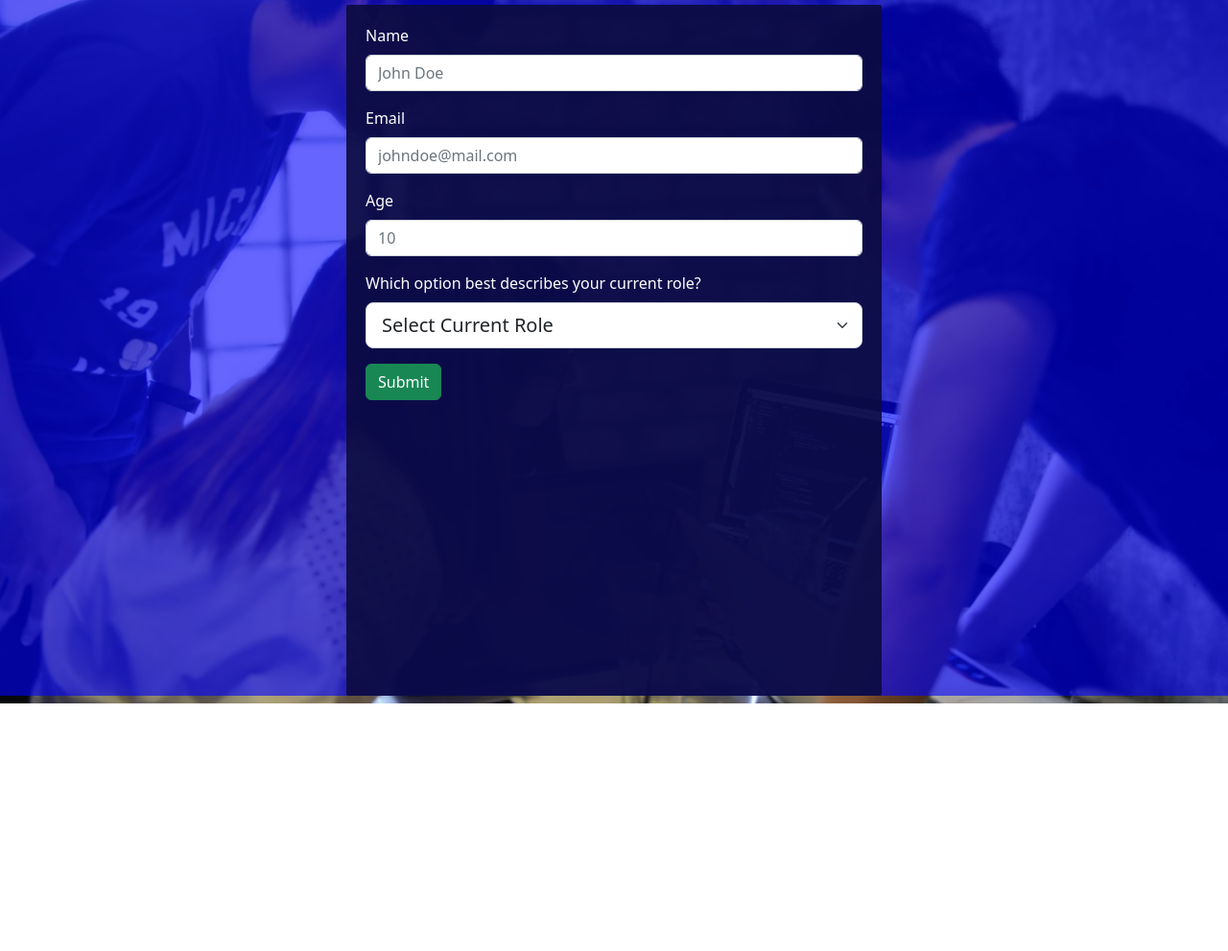
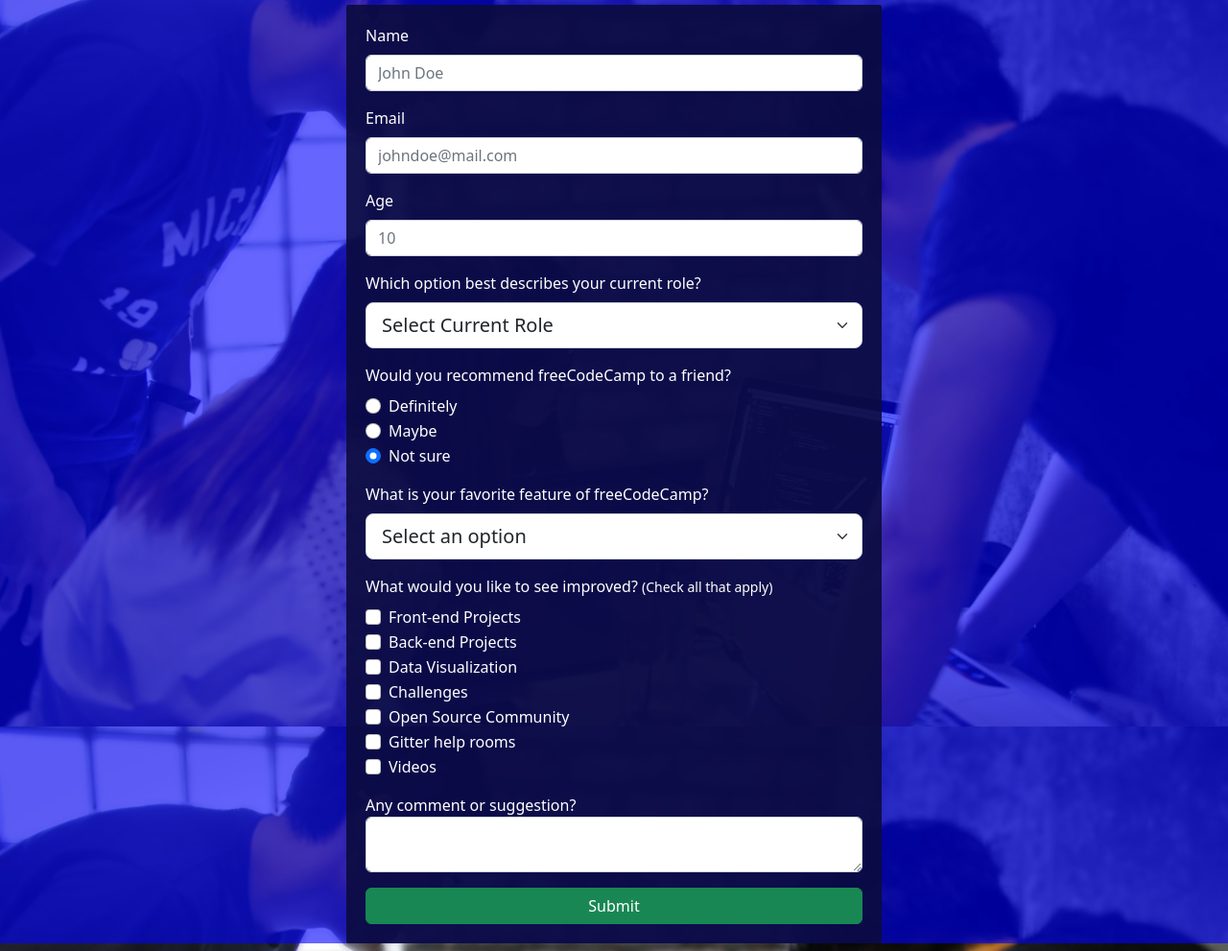
Before and after one commit to humaon/microverse-servey-form, a plain HTML site: page index.html in a window 1280 px wide. Shown: the part 94-1085 px from the top of the page at 96% size. Before the commit the page ends 827 px from the top, so only its background shows below. Drawn offline with nearby package versions, Linux system fonts and the light colour scheme.

```diff
--- a/index.html
+++ b/index.html
@@ -86,7 +86,92 @@
               <option value="other">Other</option>
             </select>
           </div>
-
+<!-- Recommendation-->
+<div class="mb-3">
+  <label for="recommendation" class="form-label">Would you recommend freeCodeCamp to a friend?</label>
+  <div class="form-check">
+      <input class="form-check-input" value="definately" type="radio" name="recommendation" id="definately">
+      <label class="form-check-label" for="definately">
+          Definitely
+      </label>
+  </div>
+  <div class="form-check">
+      <input class="form-check-input" value="maybe" type="radio" name="recommendation" id="maybe">
+      <label class="form-check-label" for="maybe">
+          Maybe
+      </label>
+  </div>
+  <div class="form-check">
+      <input class="form-check-input" value="not-sure" type="radio" name="recommendation" id="not_sure" checked>
+      <label class="form-check-label" for="not_sure">
+          Not sure
+      </label>
+  </div>
+</div>
+<!--Feature-->
+<div class="mb-3">
+  <label for="feature" class="form-label">What is your favorite feature of freeCodeCamp?</label>
+  <select class="form-select form-select-lg" aria-label="feature">
+      <option selected>Select an option</option>
+      <option value="challenges">Challenges</option>
+      <option value="projects">Projects</option>
+      <option value="community">Community</option>
+      <option value="open_source">Open Source</option>
+  </select>
+</div>
+<!--Improvements-->
+<div class="mb-3">
+  <label for="improved" class="form-label">What would you like to see improved? <small>(Check all that apply)</small></label>
+  <div class="form-check">
+      <input class="form-check-input" type="checkbox" value="Front-end Projects" id="front_end_projets">
+      <label class="form-check-label" for="front_end_projets">
+          Front-end Projects
+      </label>
+  </div>
+  <div class="form-check">
+      <input class="form-check-input" type="checkbox" value="Back-end Projects" id="back_end_projets">
+      <label class="form-check-label" for="back_end_projets">
+          Back-end Projects
+      </label>
+  </div>
+  <div class="form-check">
+      <input class="form-check-input" type="checkbox" value="Data Visualization" id="data_visualization">
+      <label class="form-check-label" for="data_viisualization">
+          Data Visualization
+      </label>
+  </div>
+  <div class="form-check">
+      <input class="form-check-input" type="checkbox" value="Challenges" id="challenges">
+      <label class="form-check-label" for="challenges">
+          Challenges
+      </label>
+  </div>
+  <div class="form-check">
+      <input class="form-check-input" type="checkbox" value="Open Source Community" id="open_source_communiity">
+      <label class="form-check-label" for="open_source_communiity">
+      Open Source Community
+      </label>
+  </div>
+  <div class="form-check">
+      <input class="form-check-input" type="checkbox" value="Gitter help rooms" id="gitter_help_rooms">
+      <label class="form-check-label" for="gitter_help_rooms">
+          Gitter help rooms
+      </label>
+  </div>
+  <div class="form-check">
+      <input class="form-check-input" type="checkbox" value="Videos" id="videos">
+      <label class="form-check-label" for="videos">
+          Videos
+      </label>
+  </div>
+</div>
+<!-- Comments-->
+<div class="mb-3">
+<label for="comment">Any comment or suggestion?</label>
+<div class="form-floating">
+  <textarea class="form-control" placeholder="Leave a comment here" id="floatingTextarea"></textarea>
+</div>
+</div>
           <!-- Submission -->
           <button type="submit" id="submit" class="btn btn-success submit">
             Submit
--- a/styles.css
+++ b/styles.css
@@ -37,3 +37,6 @@ form {
 label {
   color: #fff;
 }
+.submit {
+  width: 100%;
+}
```
